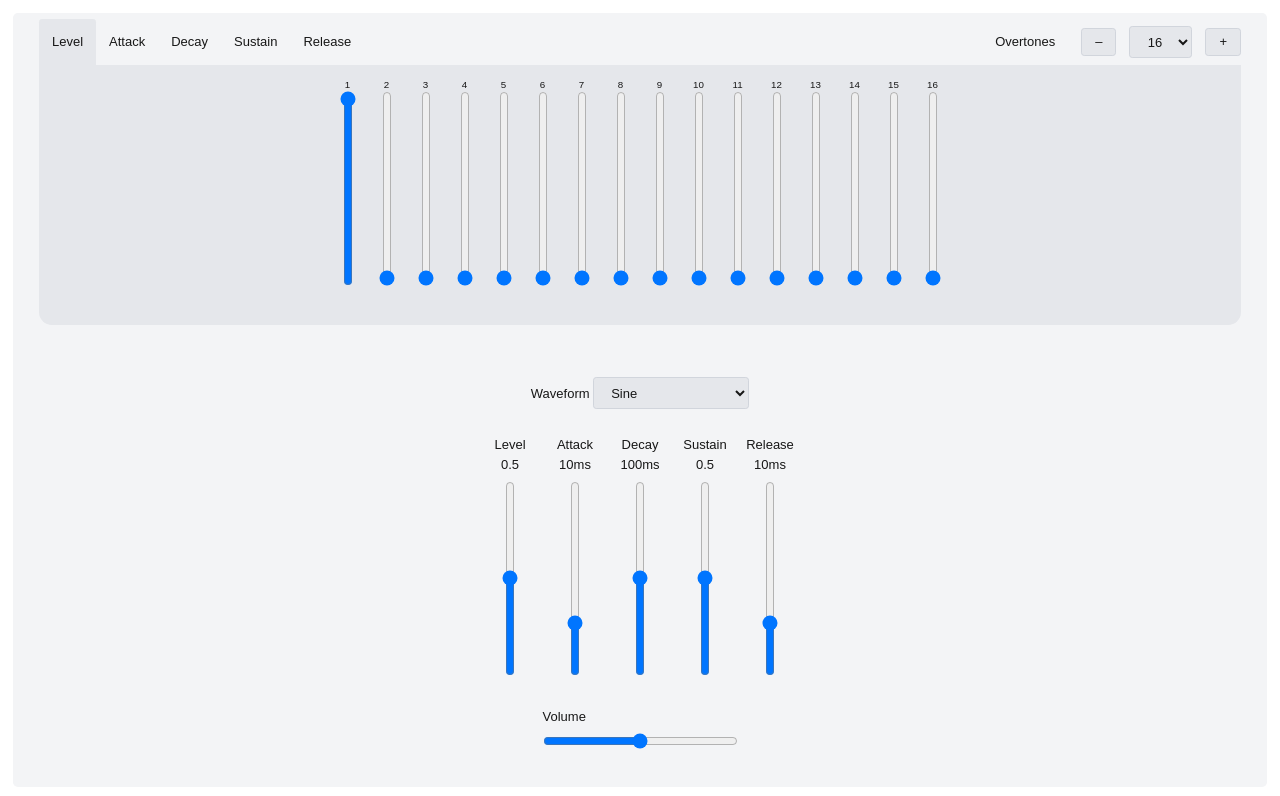
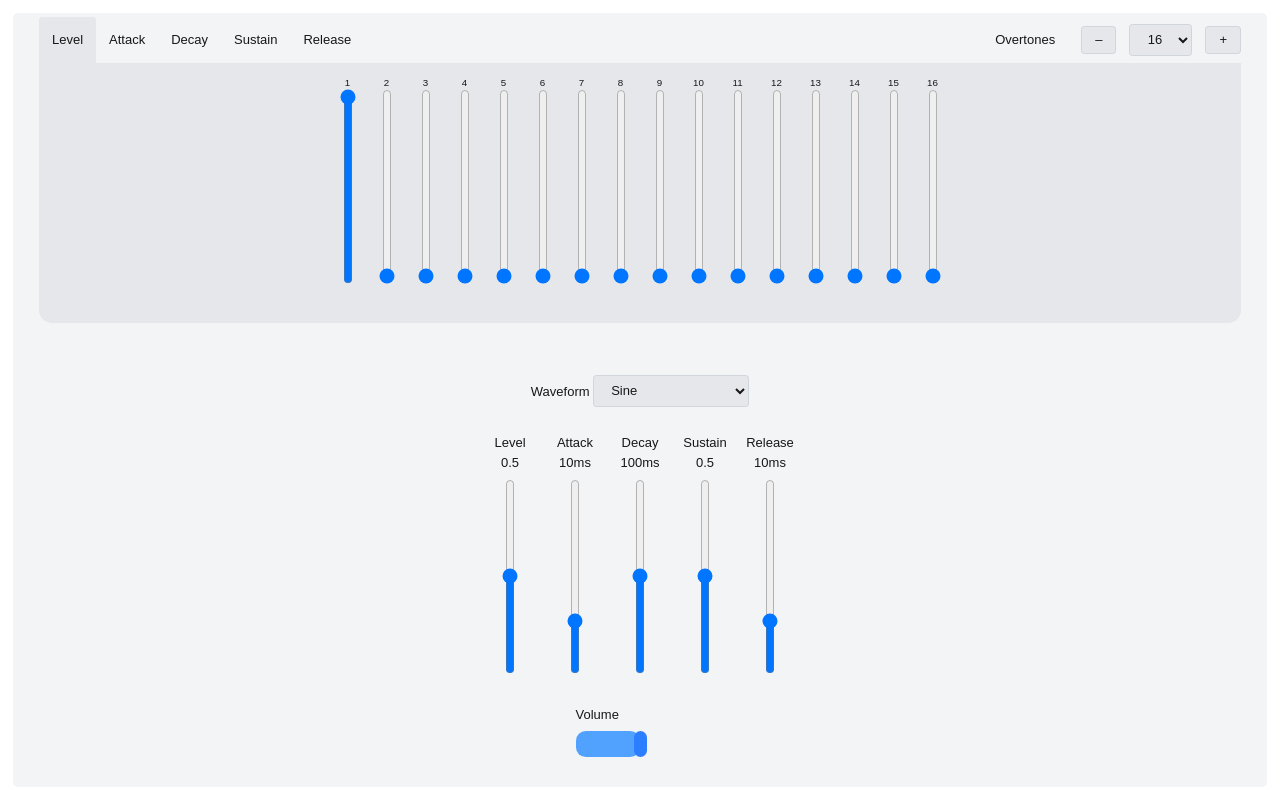
Before and after one commit to SoullessMindful/grid-controlled-additive-synth, a Next.js app: page /synth in a window 1280 px wide. Shown: the top 796 px of the page. Built offline with nearby package versions, Linux system fonts and the light colour scheme.

Commit message:
HorizontalSlider: custom styling added to HorizontalSlider with much pain

```diff
--- a/src/app/ui/HorizontalSlider.tsx
+++ b/src/app/ui/HorizontalSlider.tsx
@@ -1,15 +1,18 @@
 import React from 'react'
+import './horizontalSlider.css'
 
 type HorizontalSliderProps = {
   value: number
   onChange: (value: number) => void
   min?: number
   max?: number
+  trackCenter?: number
   step?: number
   exponential?: boolean
-  minExp?: number // only for exponential, in seconds (e.g. 0.001)
-  maxExp?: number // only for exponential, in seconds (e.g. 1)
-  className?: string
+  minExp?: number
+  maxExp?: number
+  trackCenterExp?: number
+  className: string
 }
 
 export default function HorizontalSlider({
@@ -17,11 +20,13 @@ export default function HorizontalSlider({
   onChange,
   min = 0,
   max = 1,
+  trackCenter = min,
   step = 0.01,
   exponential = false,
   minExp = 0.001,
   maxExp = 1,
-  className = '',
+  trackCenterExp = minExp,
+  className,
 }: HorizontalSliderProps) {
   const toSlider = (v: number) =>
     exponential ? Math.log(v / minExp) / Math.log(maxExp / minExp) : v
@@ -29,12 +34,36 @@ export default function HorizontalSlider({
     exponential ? minExp * Math.pow(maxExp / minExp, s) : s
 
   const sliderValue = exponential ? toSlider(value) : value
+  const trackCenterValue = exponential ? toSlider(trackCenterExp) : trackCenter
 
   const sliderMin = exponential ? 0 : min
   const sliderMax = exponential ? 1 : max
   const sliderStep = exponential ? 0.01 : step
 
+  const percent = (100 * (sliderValue - sliderMin)) / (sliderMax - sliderMin)
+  const trackCenterPercent =
+    (100 * (trackCenterValue - sliderMin)) / (sliderMax - sliderMin)
+
+  const trackGoesRight = percent > trackCenterPercent
+
+  const [trackLeft, trackWidth] = trackGoesRight
+    ? [trackCenterPercent, percent - trackCenterPercent]
+    : [percent, trackCenterPercent - percent]
+
   return (
+    <div className='relative w-fit h-fit'>
+      <div className='absolute left-0 top-0 h-full w-full bg-gray-100 rounded-xl pointer-events-none'>
+        <div
+          className={`absolute top-0 h-full bg-blue-400
+        ${trackGoesRight || trackCenterPercent === 1 ? 'rounded-r-xl' : ''}
+        ${!trackGoesRight || trackCenterPercent === 0 ? 'rounded-l-xl' : ''}
+        pointer-events-none`}
+          style={{
+            left: `${trackLeft}%`,
+            width: `${trackWidth}%`,
+          }}
+        ></div>
+      </div>
       <input
         type='range'
         min={sliderMin}
@@ -45,7 +74,8 @@ export default function HorizontalSlider({
           const v = parseFloat(e.target.value)
           onChange(fromSlider(v))
         }}
-      className={`w-15 ${className}`}
+        className={`horizontal-slider w-15 h-2 thumb-w-1 thumb-r-1 ${className}`}
       />
+    </div>
   )
 }
--- a/src/app/ui/SynthMenu/SynthMenuGlobalTab.tsx
+++ b/src/app/ui/SynthMenu/SynthMenuGlobalTab.tsx
@@ -73,6 +73,7 @@ export default function SynthMenuGlobalTab() {
                     min={0}
                     max={1}
                     step={0.01}
+                    className='w-15 h-2 thumb-w-1 thumb-r-1'
                   />
                 </div>
                 <div className='col-start-2 row-start-2'>
@@ -91,7 +92,9 @@ export default function SynthMenuGlobalTab() {
                     }}
                     min={-1}
                     max={1}
+                    trackCenter={0}
                     step={0.05}
+                    className='w-15 h-2 thumb-w-1 thumb-r-1'
                   />
                 </div>
                 <div className='col-start-4 row-start-1'>
@@ -110,7 +113,9 @@ export default function SynthMenuGlobalTab() {
                     }}
                     min={-15}
                     max={15}
+                    trackCenter={0}
                     step={1}
+                    className='w-15 h-2 thumb-w-1 thumb-r-1'
                   />
                 </div>
                 <div className='col-start-4 row-start-2'>
@@ -130,6 +135,7 @@ export default function SynthMenuGlobalTab() {
                     min={0}
                     max={0.02}
                     step={0.0001}
+                    className='w-15 h-2 thumb-w-1 thumb-r-1'
                   />
                 </div>
                 <div className='row-span-2 col-start-6 row-start-1'>
@@ -178,6 +184,7 @@ export default function SynthMenuGlobalTab() {
             exponential
             minExp={20}
             maxExp={20000}
+            className='w-15 h-2 thumb-w-1 thumb-r-1'
           />
         </div>
         <label className='block mb-0.5'>Lowpass: {lowpassFrequency}Hz</label>
@@ -192,6 +199,7 @@ export default function SynthMenuGlobalTab() {
             exponential
             minExp={20}
             maxExp={20000}
+            className='w-15 h-2 thumb-w-1 thumb-r-1'
           />
         </div>
       </div>
@@ -204,6 +212,7 @@ export default function SynthMenuGlobalTab() {
             min={0}
             max={1}
             step={0.01}
+            className='w-15 h-2 thumb-w-1 thumb-r-1'
           />
         </div>
       </div>
--- /dev/null
+++ b/src/app/ui/horizontalSlider.css
@@ -0,0 +1,168 @@
+.horizontal-slider {
+  --thumb-color: var(--color-blue-500);
+  --box-shadow: none;
+  display: block;
+}
+
+.thumb-w-0\.25 {
+  --thumb-width: 0.25rem;
+}
+.thumb-w-0\.5 {
+  --thumb-width: 0.5rem;
+}
+.thumb-w-0\.75 {
+  --thumb-width: 0.75rem;
+}
+.thumb-w-1 {
+  --thumb-width: 1rem;
+}
+.thumb-w-1\.25 {
+  --thumb-width: 1.25rem;
+}
+.thumb-w-1\.5 {
+  --thumb-width: 1.5rem;
+}
+.thumb-w-1\.75 {
+  --thumb-width: 1.75rem;
+}
+.thumb-w-2 {
+  --thumb-width: 2rem;
+}
+
+.h-0\.5 {
+  --thumb-height: 0.5rem;
+  --track-height: 0.5rem;
+}
+.h-0\.75 {
+  --thumb-height: 0.75rem;
+  --track-height: 0.75rem;
+}
+.h-1 {
+  --thumb-height: 1rem;
+  --track-height: 1rem;
+}
+.h-1\.25 {
+  --thumb-height: 1.25rem;
+  --track-height: 1.25rem;
+}
+.h-1\.5 {
+  --thumb-height: 1.5rem;
+  --track-height: 1.5rem;
+}
+.h-1\.75 {
+  --thumb-height: 1.75rem;
+  --track-height: 1.75rem;
+}
+.h-2 {
+  --thumb-height: 2rem;
+  --track-height: 2rem;
+}
+
+.thumb-r-0\.0 {
+  --thumb-radius: 0.5rem;
+}
+.thumb-r-0\.25 {
+  --thumb-radius: 0.25rem;
+}
+.thumb-r-0\.5 {
+  --thumb-radius: 0.5rem;
+}
+.thumb-r-0\.75 {
+  --thumb-radius: 0.75rem;
+}
+.thumb-r-1 {
+  --thumb-radius: 1rem;
+}
+.thumb-r-1\.25 {
+  --thumb-radius: 1.25rem;
+}
+.thumb-r-1\.5 {
+  --thumb-radius: 1.5rem;
+}
+.thumb-r-1\.75 {
+  --thumb-radius: 1.75rem;
+}
+.thumb-r-2 {
+  --thumb-radius: 2rem;
+}
+
+input[type='range'].horizontal-slider {
+  -webkit-appearance: none;
+  appearance: none;
+  background: transparent;
+  border: none;
+  outline: none;
+  width: 100%;
+  margin: 0;
+  padding: 0;
+  box-shadow: none;
+  position: relative;
+  cursor: pointer;
+}
+
+input[type='range'].horizontal-slider::-webkit-slider-runnable-track {
+  height: var(--track-height);
+  background: transparent;
+  width: 100%;
+  margin: 0;
+  pointer-events: none;
+}
+
+input[type='range'].horizontal-slider::-webkit-slider-thumb {
+  -webkit-appearance: none;
+  appearance: none;
+  width: var(--thumb-width);
+  height: var(--thumb-height);
+  margin-top: 0;
+  border-radius: var(--thumb-radius);
+  background: var(--thumb-color);
+  border: none;
+  box-shadow: var(--thumb-shadow);
+  cursor: pointer;
+  position: relative;
+}
+
+input[type='range'].horizontal-slider::-moz-range-track {
+  height: var(--track-height);
+  background: transparent;
+}
+
+input[type='range'].horizontal-slider::-moz-range-thumb {
+  width: var(--thumb-width);
+  height: var(--thumb-height);
+  border-radius: var(--thumb-radius);
+  background: var(--thumb-color);
+  border: none;
+  box-shadow: var(--thumb-shadow);
+  cursor: pointer;
+  position: relative;
+}
+
+input[type='range'].horizontal-slider::-ms-fill-lower,
+input[type='range'].horizontal-slider::-ms-fill-upper {
+  height: var(--track-height);
+  background: transparent;
+}
+
+input[type='range'].horizontal-slider::-ms-thumb {
+  width: var(--thumb-width);
+  height: var(--thumb-height);
+  border-radius: var(--thumb-radius);
+  background: var(--thumb-color);
+  border: none;
+  box-shadow: var(--thumb-shadow);
+  position: relative;
+}
+
+input[type='range'].horizontal-slider:focus {
+  outline: none;
+}
+
+input[type='range'].horizontal-slider {
+  padding: 0;
+  line-height: var(--thumb-height);
+}
+
+input[type='range'].horizontal-slider::-moz-focus-outer {
+  border: 0;
+}
```
Lines whose indentation alone changed are shown as unchanged.
